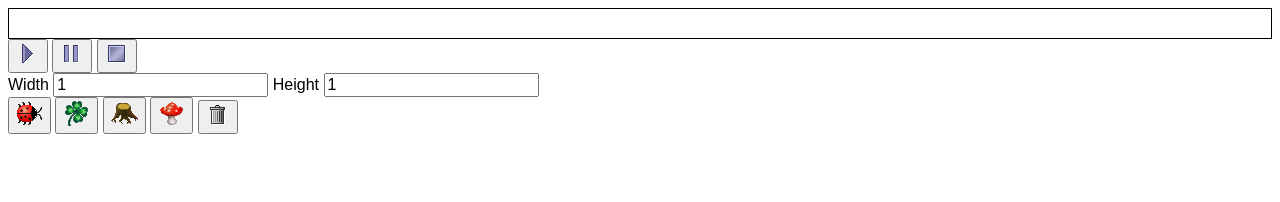
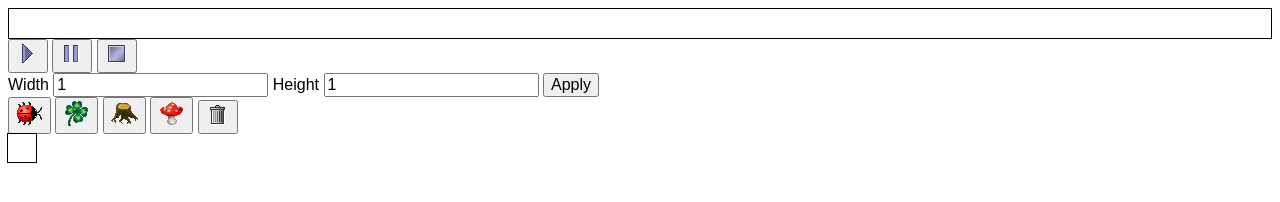
Before and after one commit to serkonda7/webkara, a plain HTML site: page web/index.html in a window 1280 px wide. Drawn offline with Linux system fonts and the light colour scheme.

Commit message:
implement changing grid size

```diff
--- a/web/index.html
+++ b/web/index.html
@@ -20,6 +20,7 @@
     <input type="number" id="world-width" value="1">
     <label>Height</label>
     <input type="number" id="world-height" value="1">
+    <button id="apply-world-size">Apply</button>
   </div>
 
   <div>
--- a/web/js/frontend/main.js
+++ b/web/js/frontend/main.js
@@ -1,10 +1,58 @@
+import { b_world } from "../backend/world.js"
 import * as f_world from "./f_world.js"
+
+const btn_run = document.querySelector('#run-btn')
+const btn_pause = document.querySelector('#pause-btn')
+const btn_stop = document.querySelector('#stop-btn')
+
+const btn_apply_world_size = document.querySelector('#apply-world-size')
+const inp_world_width = document.querySelector('#world-width')
+const inp_world_height = document.querySelector('#world-height')
+
+const btn_obj_kara = document.querySelector('#obj-kara')
+const btn_obj_leaf = document.querySelector('#obj-leaf')
+const btn_obj_tree = document.querySelector('#obj-tree')
+const btn_obj_shroom = document.querySelector('#obj-shroom')
+const btn_obj_trash = document.querySelector('#obj-trash')
+
+function not_implemented() {
+	alert('Not implemented')
+}
 
 function main() {
 	f_world.draw_empty_grid()
 
-	// TODO world size input functionality
-	// TODO sync world size with input values
+	btn_run.addEventListener('click', () => {
+		not_implemented()
+	})
+	btn_pause.addEventListener('click', () => {
+		not_implemented()
+	})
+	btn_stop.addEventListener('click', () => {
+		not_implemented()
+	})
+
+	btn_apply_world_size.addEventListener('click', () => {
+		b_world.size.width = parseInt(inp_world_width.value)
+		b_world.size.height = parseInt(inp_world_height.value)
+		f_world.draw_empty_grid()
+	})
+
+	btn_obj_kara.addEventListener('click', () => {
+		not_implemented()
+	})
+	btn_obj_leaf.addEventListener('click', () => {
+		not_implemented()
+	})
+	btn_obj_tree.addEventListener('click', () => {
+		not_implemented()
+	})
+	btn_obj_shroom.addEventListener('click', () => {
+		not_implemented()
+	})
+	btn_obj_trash.addEventListener('click', () => {
+		not_implemented()
+	})
 }
 
 main()
--- a/web/style.css
+++ b/web/style.css
@@ -18,4 +18,16 @@ button {
   transform: rotate(90deg);
 }
 
-/* TODO world grid styling */
+#world-grid {
+  display: inline-grid;
+  gap: 1px;
+  height: fit-content;
+}
+
+.cell {
+  width: 28px;
+  height: 28px;
+  outline: 1px solid black;
+  background-size: cover;
+  image-rendering: pixelated;
+}
```
